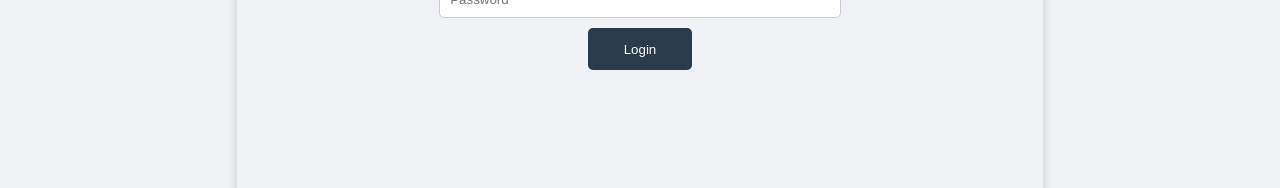
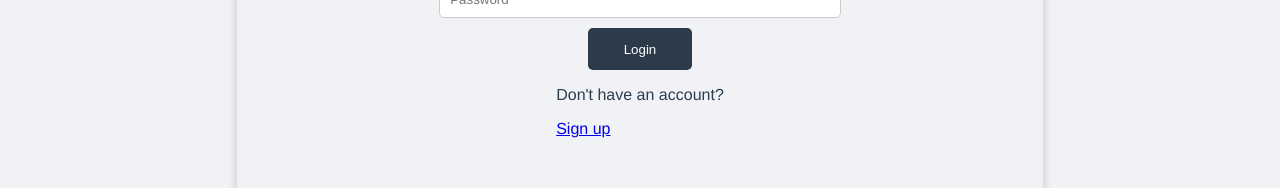
Before and after one commit to Stoyan83/pet-project, a Vue app in the folder frontend/: page /users/sign_in in a window 1280 px wide. Shown: the part 271-459 px from the top of the page. Built offline with nearby package versions, Linux system fonts and the light colour scheme; no server answers.

Commit message:
Sign up link

```diff
--- a/frontend/src/views/SignIn.vue
+++ b/frontend/src/views/SignIn.vue
@@ -14,6 +14,10 @@
           </label>
           <input type="submit" @click="showModal" value="Login" class="login-form-submit" />
         </form>
+        <div>
+          <p>Don't have an account?</p>
+          <a href="/users/sign_up">Sign up</a>
+        </div>
       </div>
     </div>
   </div>
@@ -26,6 +30,7 @@
     </div>
   </div>
 </template>
+
 
 <script>
   import "@/store/index.js";
```
Lines whose indentation alone changed are shown as unchanged.
